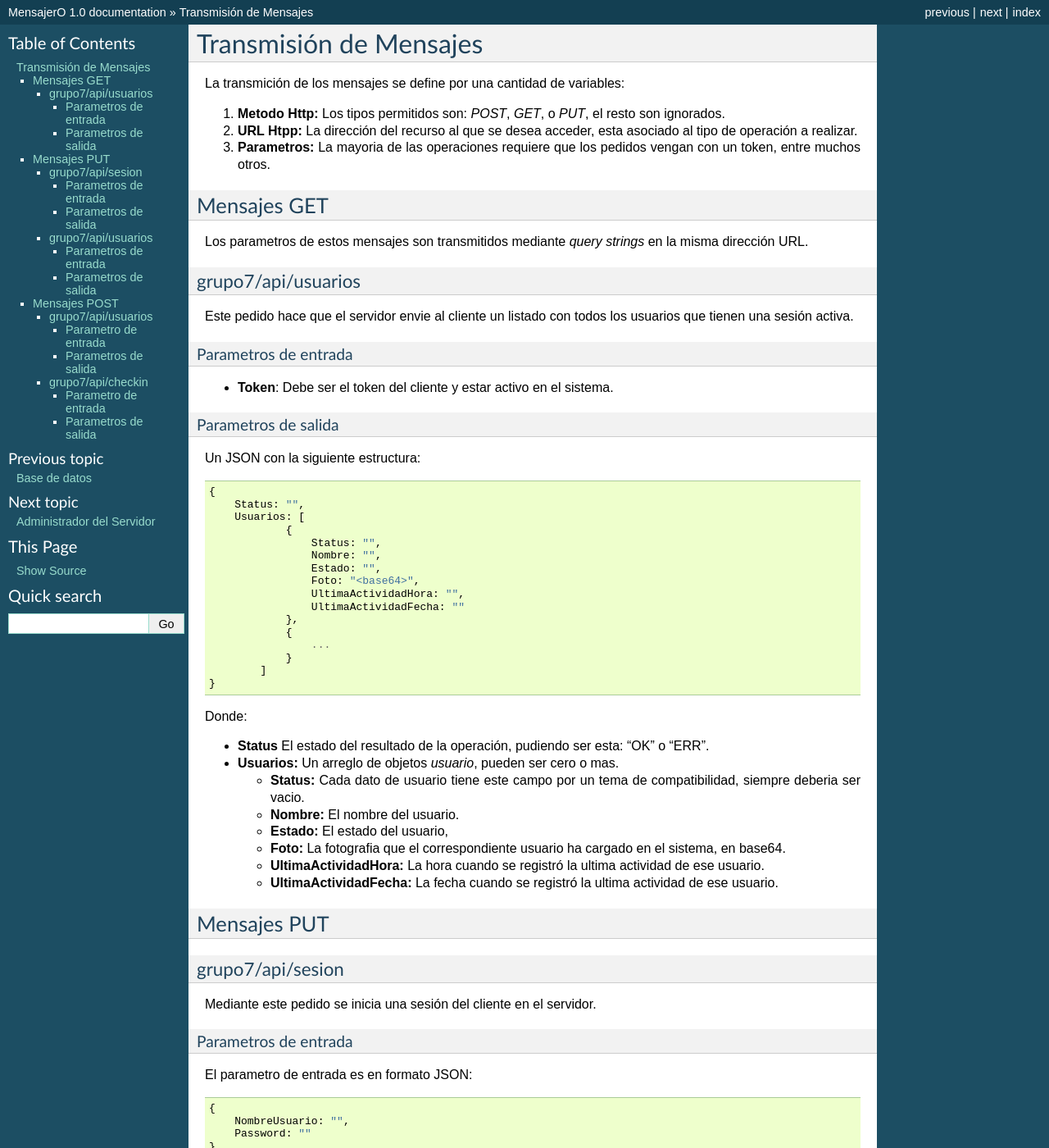
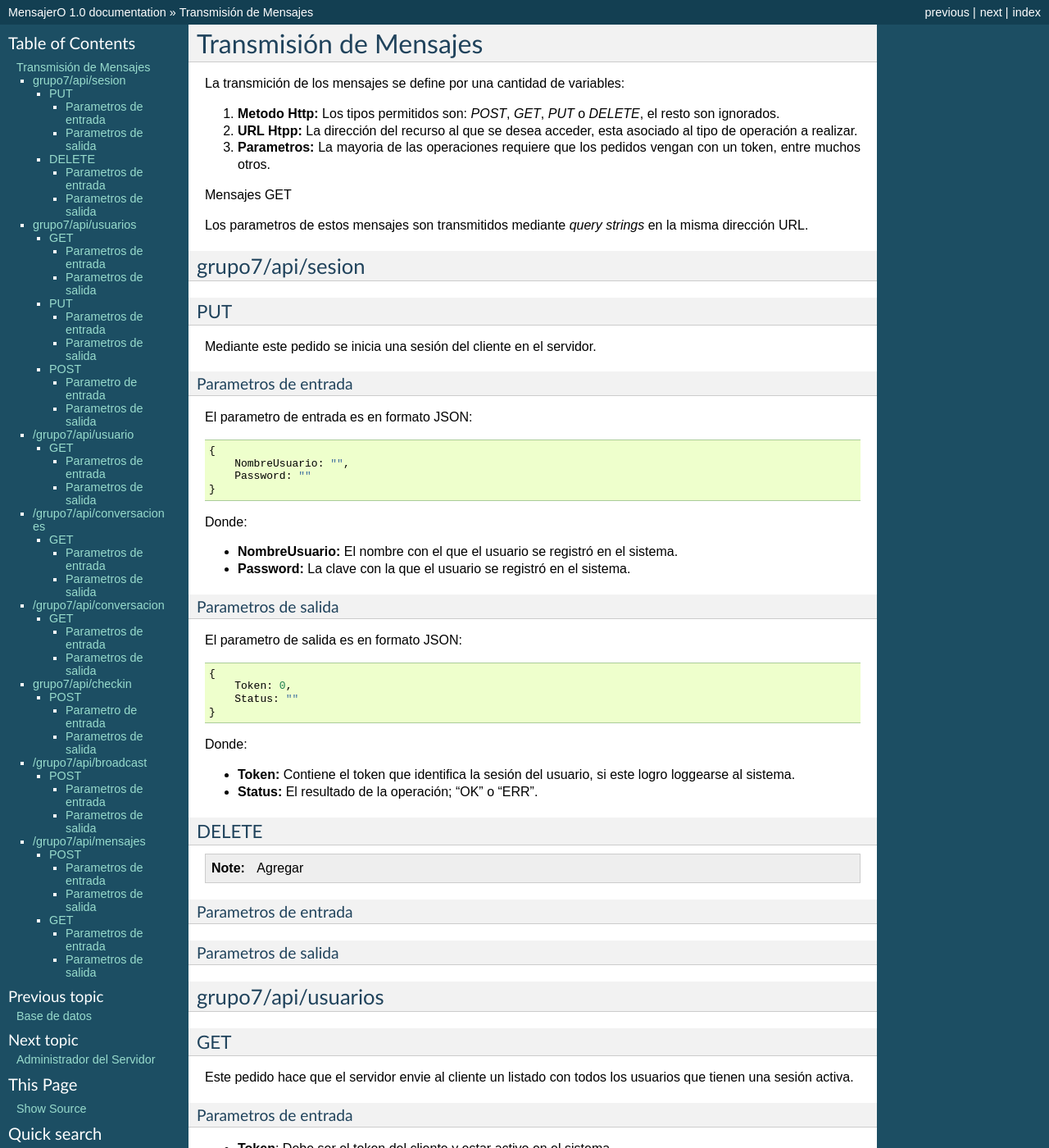
Before and after one commit to mellerster/7552Grupo7, a Sphinx documentation site: the page built from documentacion/source/Mensajes.rst, in a window 1280 px wide and 1400 px high. Shown: the whole window at 82% size. Built offline with Sphinx 7.4.7, drawn with Linux system fonts in a browser that asks for light colours; some of the changed text lies outside the part shown.

Commit message:
Se preparo para agregar los handlers en el nuevo orden, #71

```diff
--- a/documentacion/source/Mensajes.rst
+++ b/documentacion/source/Mensajes.rst
@@ -4,23 +4,78 @@
 
 La transmición de los mensajes se define por una cantidad de variables:
 
-#. **Metodo Http:** Los tipos permitidos son: *POST*, *GET*, o *PUT*, el resto son ignorados.
+#. **Metodo Http:** Los tipos permitidos son: *POST*, *GET*, *PUT* o *DELETE*, el resto son ignorados.
 
 #. **URL Htpp:** La dirección del recurso al que se desea acceder, esta asociado al tipo de operación a realizar.
 
 #. **Parametros:** La mayoria de las operaciones requiere que los pedidos vengan con un token, entre muchos otros.
 
-
-
-************
 Mensajes GET
-************
 
 Los parametros de estos mensajes son transmitidos mediante *query strings* en la misma dirección URL.
 
 
+*****************
+grupo7/api/sesion
+*****************
+
+PUT
+===
+
+Mediante este pedido se inicia una sesión del cliente en el servidor.
+
+Parametros de entrada
+---------------------
+
+El parametro de entrada es en formato JSON::
+
+    {
+        NombreUsuario: "",
+        Password: ""
+    }
+
+Donde:
+
+* **NombreUsuario:** El nombre con el que el usuario se registró en el sistema.
+
+* **Password:** La clave con la que el usuario se registró en el sistema.
+
+
+Parametros de salida
+--------------------
+
+El parametro de salida es en formato JSON::
+
+    {
+        Token: 0,
+        Status: ""
+    }
+
+Donde:
+
+* **Token:** Contiene el token que identifica la sesión del usuario, si este logro loggearse al sistema.
+
+* **Status:** El resultado de la operación; "OK" o "ERR".
+
+DELETE
+======
+
+.. note:: Agregar
+
+Parametros de entrada
+---------------------
+
+Parametros de salida
+--------------------
+
+
+
+*******************
 grupo7/api/usuarios
-===================
+*******************
+
+GET
+===
 
 Este pedido hace que el servidor envie al cliente un listado con todos los usuarios que tienen una sesión activa.
 
@@ -71,55 +126,8 @@
 
   * **UltimaActividadFecha:** La fecha cuando se registró la ultima actividad de ese usuario.
 
-
-
-************
-Mensajes PUT
-************
-
-
-grupo7/api/sesion
-=================
-
-Mediante este pedido se inicia una sesión del cliente en el servidor.
-
-Parametros de entrada
----------------------
-
-El parametro de entrada es en formato JSON::
-
-    {
-        NombreUsuario: "",
-        Password: ""
-    }
-
-Donde:
-
-* **NombreUsuario:** El nombre con el que el usuario se registró en el sistema.
-
-* **Password:** La clave con la que el usuario se registró en el sistema.
-
-
-Parametros de salida
---------------------
-
-El parametro de salida es en formato JSON::
-
-    {
-        Token: 0,
-        Status: ""
-    }
-
-Donde:
-
-* **Token:** Contiene el token que identifica la sesión del usuario, si este logro loggearse al sistema.
-
-* **Status:** El resultado de la operación; "OK" o "ERR".
-
-
-
-grupo7/api/usuarios
-===================
+PUT
+===
 
 Mediante este pedido se realiza la edición de los datos del perfil del usuario.
 
@@ -156,15 +164,8 @@
 
 * **Status:** El resultado de la operación; "OK" o "ERR".
 
-
-
-*************
-Mensajes POST
-*************
-
-
-grupo7/api/usuarios
-===================
+POST
+====
 
 Mediante este pedido un usuario puede registrarse en el sistema.
 
@@ -199,9 +200,63 @@
 
 * **Status:** El resultado de la operación; "OK" o "ERR".
 
+*******************
+/grupo7/api/usuario
+*******************
 
+GET
+===
+
+.. note:: Agregar
+
+Parametros de entrada
+---------------------
+
+Parametros de salida
+--------------------
+
+
+**************************
+/grupo7/api/conversaciones
+**************************
+
+GET
+===
+
+.. note:: Agregar
+
+
+Parametros de entrada
+---------------------
+
+Parametros de salida
+--------------------
+
+
+************************
+/grupo7/api/conversacion
+************************
+
+GET
+===
+
+.. note:: Agregar
+
+
+Parametros de entrada
+---------------------
+
+Parametros de salida
+--------------------
+
+
+
+******************
 grupo7/api/checkin
-==================
+******************
+
+POST
+====
 
 Mediante este pedido un usuario puede actualizar su ubicación en el sistema, al mismo tiempo recibe una descripción del punto conocido mas cercano.
 
@@ -241,3 +296,45 @@
 * **Status:** El resultado de la operación; "OK" o "ERR".
 
 * **Descripcion:** Una pequeña descripción del lugar conocido mas cercano a la ubicación del usuario.
+
+************************
+/grupo7/api/broadcast
+************************
+
+POST
+====
+
+.. note:: Agregar
+
+Parametros de entrada
+---------------------
+
+Parametros de salida
+--------------------
+
+
+********************
+/grupo7/api/mensajes
+********************
+
+POST
+====
+
+.. note:: Agregar
+
+Parametros de entrada
+---------------------
+
+Parametros de salida
+--------------------
+
+GET
+===
+
+.. note:: Agregar
+
+Parametros de entrada
+---------------------
+
+Parametros de salida
+--------------------
```
